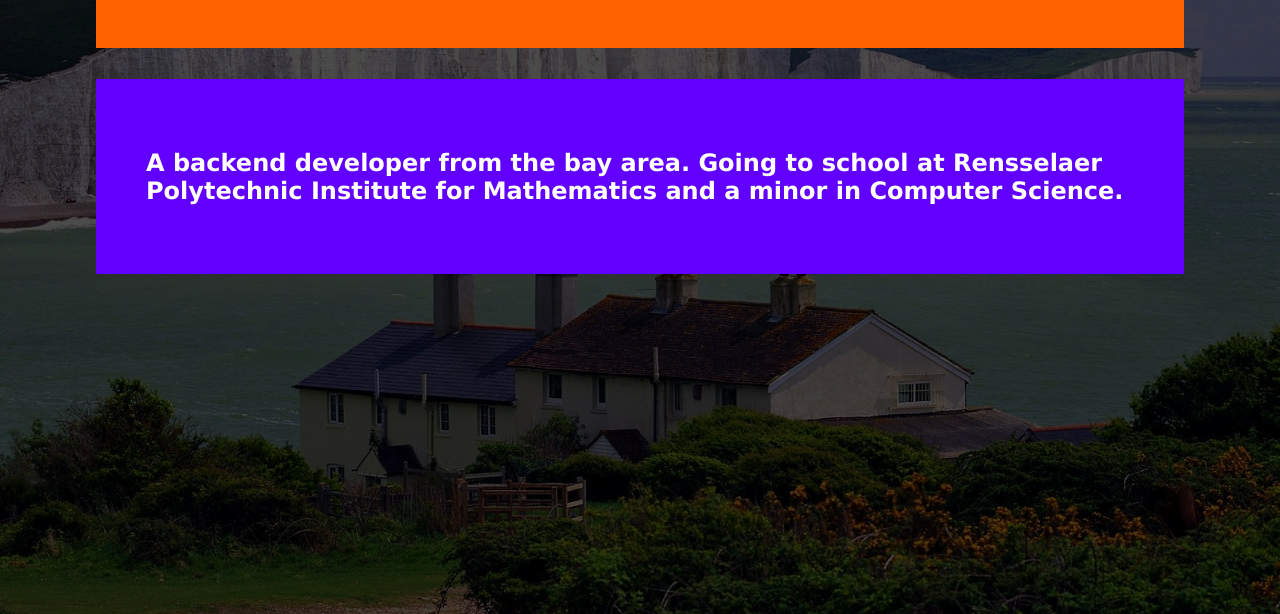
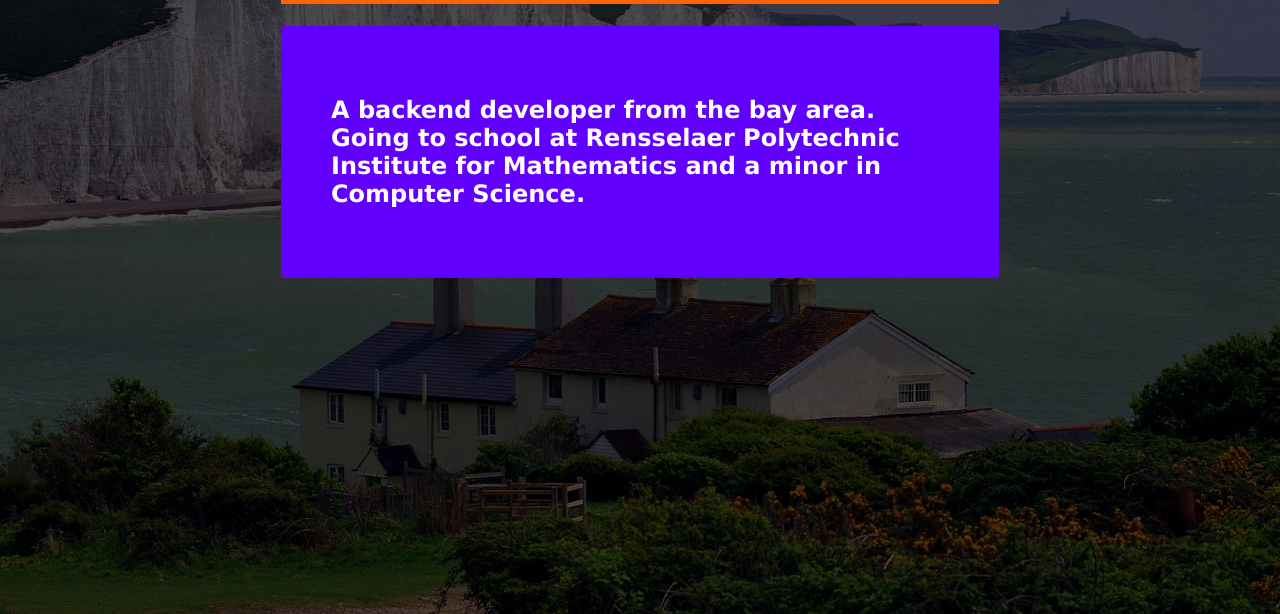
Before and after one commit to hodgka/hodgka.github.io, a plain HTML site: page resume.html in a window 1280 px wide. Shown: the part 186-800 px from the top of the page. Drawn offline with Linux system fonts and the light colour scheme.

Commit message:
made smaller

```diff
--- a/contact.css
+++ b/contact.css
@@ -37,10 +37,11 @@
 }
 .minitron{
   height: auto;
-  width: 100%;
+  width: 66%;
   padding-top: 50px;
   padding-bottom: 100%;
   text-align: center;
+  margin: 0 auto;
 }
 
 .button{
--- a/resume.css
+++ b/resume.css
@@ -41,6 +41,11 @@
   padding-top: 50px;
   padding-bottom: 50px;
   text-align: center;
+  margin: 0 auto;
+}
+#minitron1{
+  width: 66%;
+  margin: 0 auto;
 }
 
 .spacer{
--- a/resume.html
+++ b/resume.html
@@ -14,7 +14,7 @@
 	<body >
     <div class="background">
       <div class="background_tint">
-        <div class="minitron">
+        <div class="minitron" id="minitron1">
 
             <a class="button" id="home_button" href="index.html"> Alec Hodgkinson</a>
 
--- a/stylesheet.css
+++ b/stylesheet.css
@@ -35,10 +35,11 @@
 }
 .minitron{
   height: auto;
-  width: 100%;
+  width: 66%;
   padding-top: 50px;
   padding-bottom: 100%;
   text-align: center;
+  margin:0 auto;
 }
 
 .button{
```
